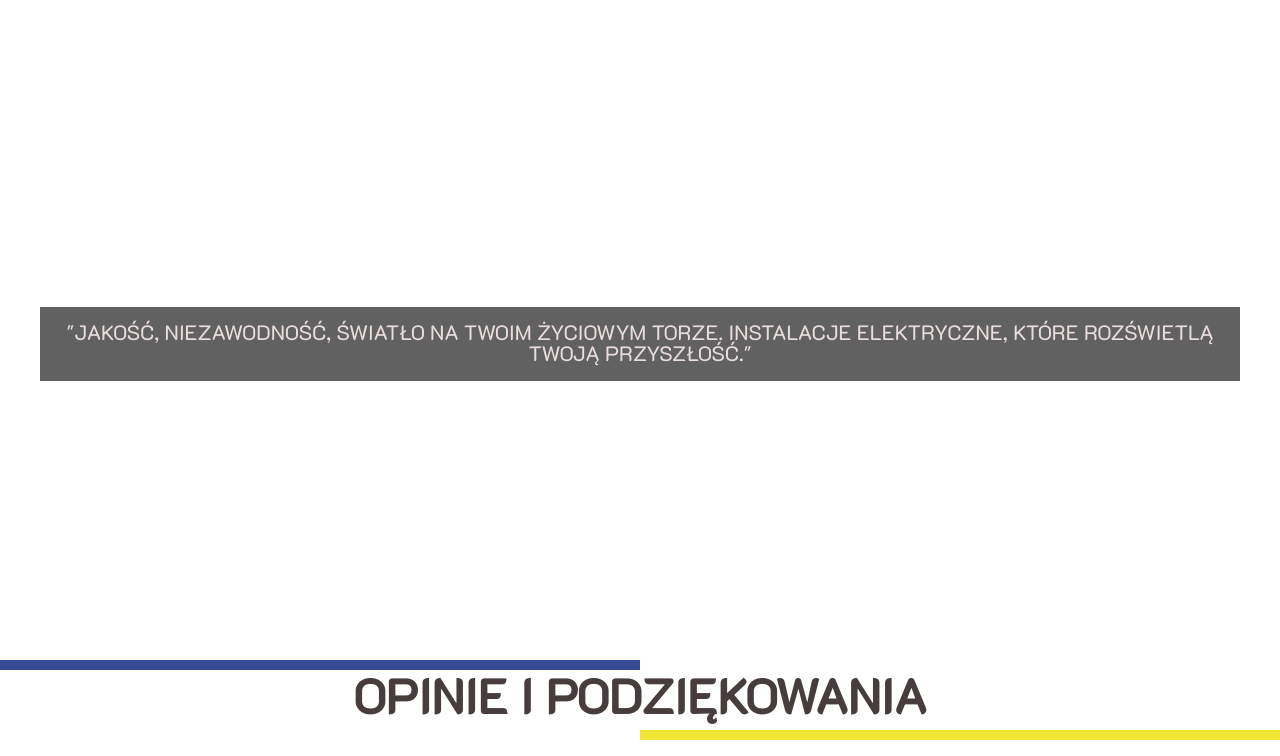
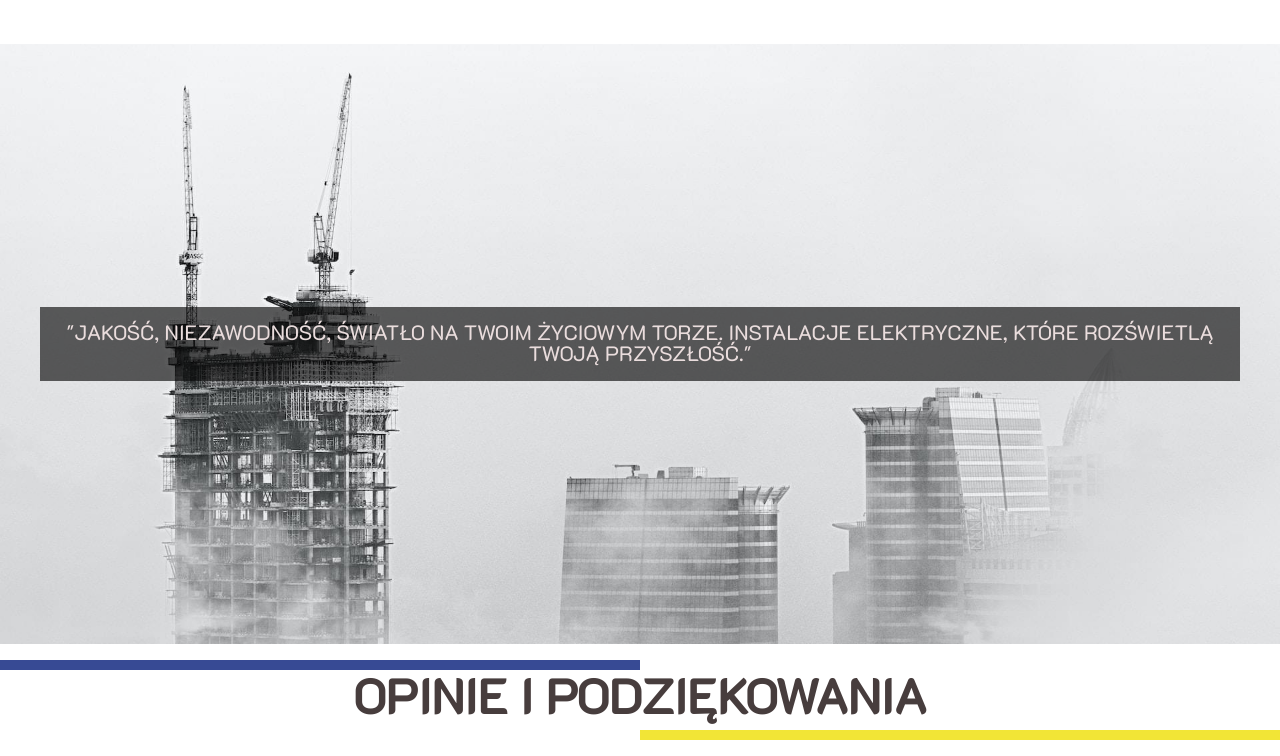
Before and after one commit to k4mlas/Mega-System, a website: page index.html in a window 1280 px wide. Shown: the part 2719-3475 px from the top of the page. Drawn offline with nearby package versions, Linux system fonts and the light colour scheme; files that its build step writes are made by us from their sources.

Commit message:
section opinions

```diff
--- a/src/sass/_medium.scss
+++ b/src/sass/_medium.scss
@@ -1,7 +1,7 @@
 @media (min-width: 768px) {
 	.imgQuote {
 		height: 75vh;
-		background-image: url(./img/heroCityBig.jpg);
+		background-image: url(../img/heroCityBig.jpg);
 		background-position: center;
 		&__shadow {
 			&__text {
--- a/src/sass/style.scss
+++ b/src/sass/style.scss
@@ -333,7 +333,7 @@ body {
 	align-items: center;
 	width: 100%;
 	height: 55vh;
-	background-image: url(./img/heroCitySmall.jpg);
+	background-image: url(../img/heroCitySmall.jpg);
 	background-position: left;
 	background-size: cover;
 	background-attachment: fixed;
```
